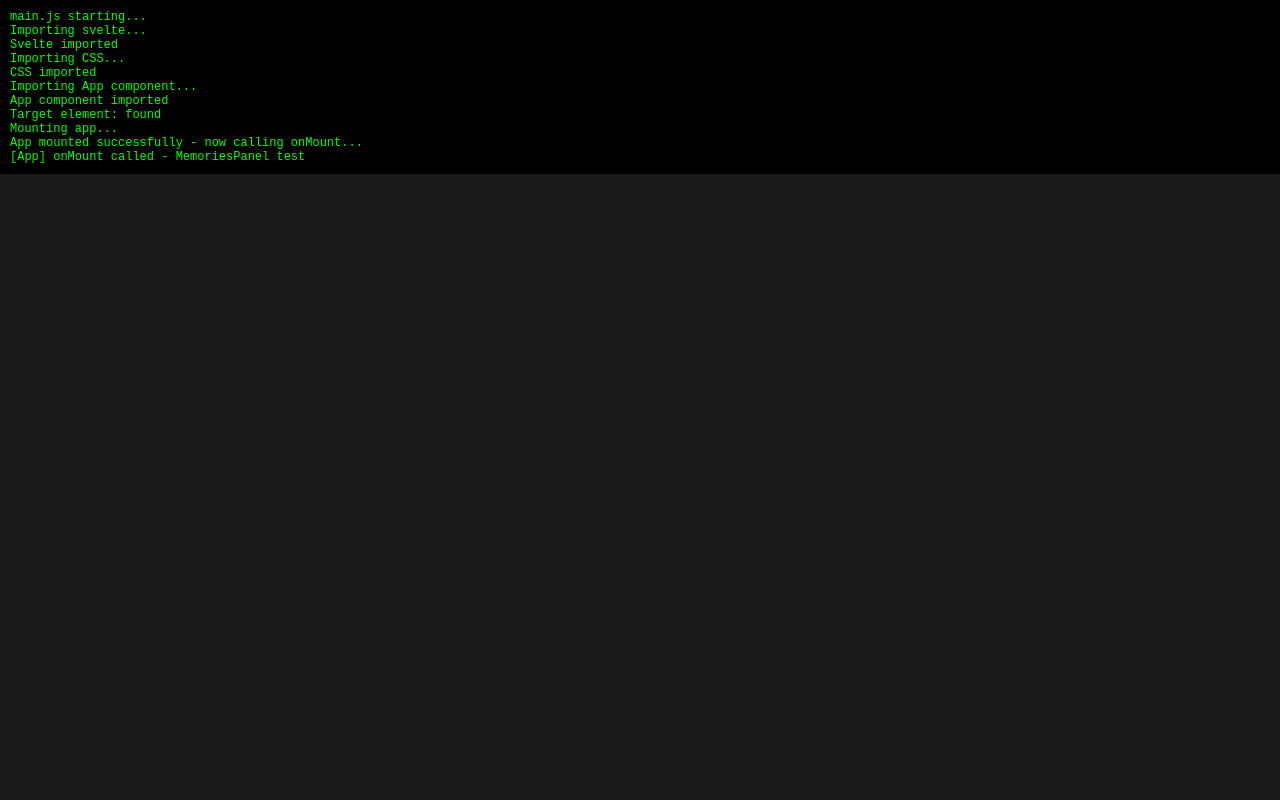
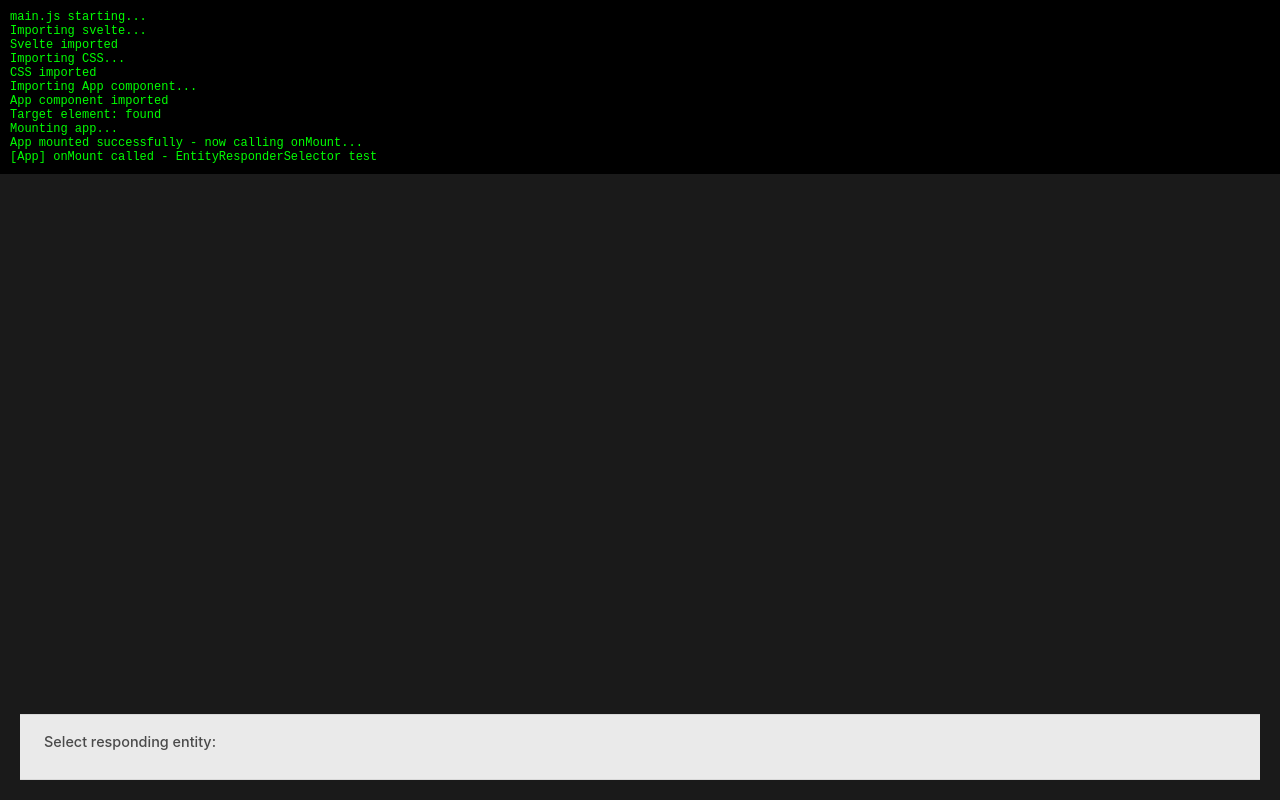
Before and after one commit to Reidmcc/here-i-am, a Svelte app in the folder frontend-svelte/: page / in a window 1280 px wide. Built offline with nearby package versions, Linux system fonts and the light colour scheme.

Commit message:
Test EntityResponderSelector component
https://claude.ai/code/session_01RFscsSFz7NeENU7qGLZkZm

```diff
--- a/frontend-svelte/src/App.svelte
+++ b/frontend-svelte/src/App.svelte
@@ -3,7 +3,7 @@
 
     // Stores
     import { currentConversation, currentConversationId } from './lib/stores/conversations.js';
-    import { messages } from './lib/stores/messages.js';
+    import { messages, responderSelectorMode } from './lib/stores/messages.js';
     import { settings } from './lib/stores/settings.js';
     import { isLoading, showToast } from './lib/stores/app.js';
     import * as api from './lib/api.js';
@@ -12,8 +12,8 @@
     import ToastContainer from './components/common/Toast.svelte';
     import LoadingOverlay from './components/common/Loading.svelte';
 
-    // Test MemoriesPanel
-    import MemoriesPanel from './components/chat/MemoriesPanel.svelte';
+    // Test EntityResponderSelector
+    import EntityResponderSelector from './components/chat/EntityResponderSelector.svelte';
 
     // Debug helper
     function debug(msg) {
@@ -22,15 +22,19 @@
     }
 
     onMount(() => {
-        debug('onMount called - MemoriesPanel test');
+        debug('onMount called - EntityResponderSelector test');
+        // Set mode to make it visible
+        responderSelectorMode.set('send');
     });
 </script>
 
 <div class="app-container">
     <main class="chat-area">
-        <h1>MemoriesPanel Test</h1>
-        <MemoriesPanel />
+        <h1>EntityResponderSelector Test</h1>
         <div class="spacer"></div>
+        {#if $responderSelectorMode}
+            <EntityResponderSelector mode={$responderSelectorMode} />
+        {/if}
     </main>
 </div>
 
```
